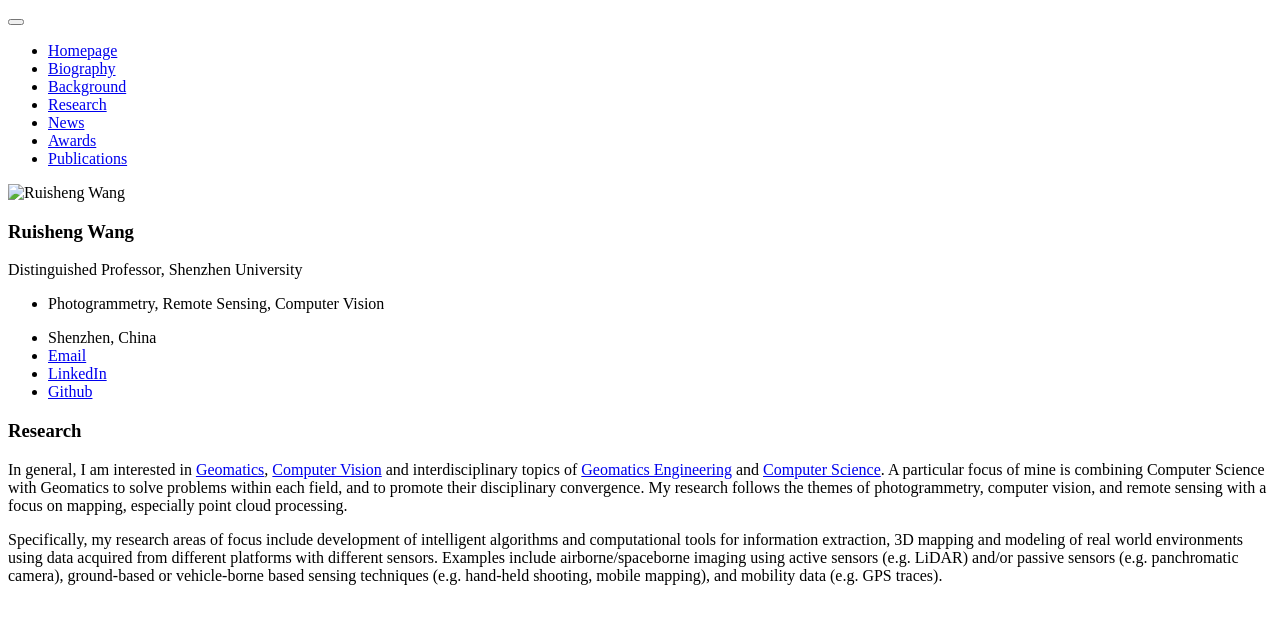
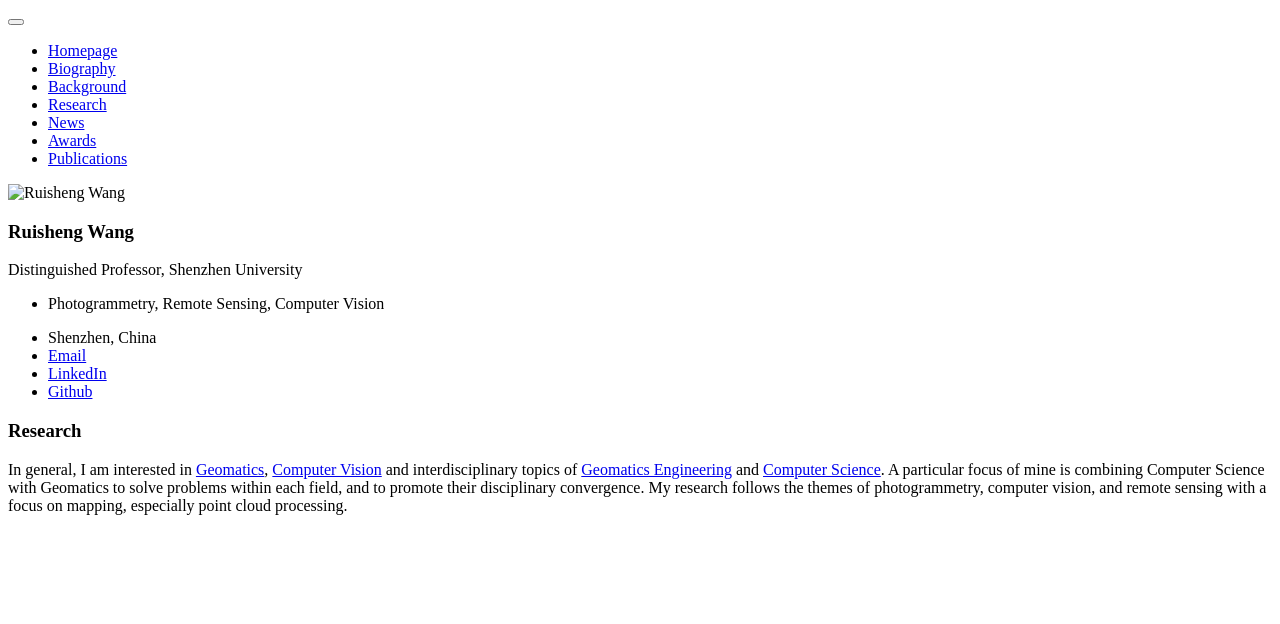
Before and after one commit to ruishengwang/ruishengwang.github.io, a Jekyll site: the page built from _pages/includes/research.md, in a window 1280 px wide. Shown: the top 624 px of the page. Built offline with Jekyll 4.4.1, drawn with Linux system fonts in a browser that asks for light colours; our own code applies the rules of GitHub Pages for plain Markdown files.

Commit message:
Update research.md

```diff
--- a/_pages/includes/research.md
+++ b/_pages/includes/research.md
@@ -5,8 +5,3 @@ and interdisciplinary topics of [Geomatics Engineering](https://en.wikipedia.org
 A particular focus of mine is combining Computer Science with Geomatics to solve problems within each field,
 and to promote their disciplinary convergence. My research follows the themes of photogrammetry, computer vision, and remote sensing with a
 focus on mapping, especially point cloud processing.
-
-Specifically, my research areas of focus include development of intelligent algorithms and computational tools for information extraction,
-3D mapping and modeling of real world environments using data acquired from different platforms with different sensors.
-Examples include airborne/spaceborne imaging using active sensors (e.g. LiDAR) and/or passive sensors (e.g. panchromatic camera),
-ground-based or vehicle-borne based sensing techniques (e.g. hand-held shooting, mobile mapping), and mobility data (e.g. GPS traces).
```
